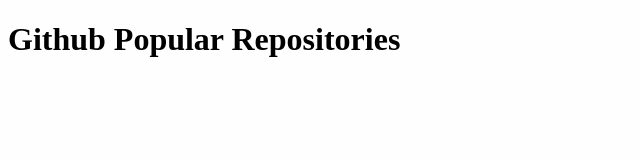
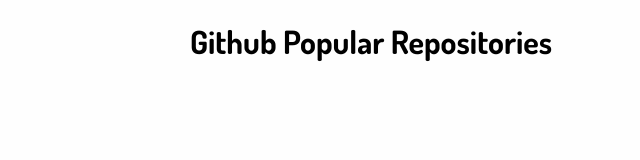
Before and after one commit to dilawerh/github-popular-repos, a React app: page / in a window 1280 px wide. Shown: the whole page, without its empty margins (0-640 px from the left). Built offline with nearby package versions, Linux system fonts and the light colour scheme.

Commit message:
setup: create components folder

```diff
--- /dev/null
+++ b/app/components/popular.js
@@ -0,0 +1,11 @@
+// Core Imports
+import React from 'react'
+import ReactDOM from 'react-dom'
+
+export default class Popular extends React.Component {
+    render(){
+        return(
+            <h1>Github Popular Repositories</h1>
+        )
+    }
+}
--- a/app/index.css
+++ b/app/index.css
@@ -1,3 +1,14 @@
 body {
     background-color: #fefefe;
+    padding: 0;
+    margin: 0;
 }
+
+.container {
+    max-width: 900px;
+    margin: 0 auto;
+}
+
+* {
+    font-family: 'Dosis', sans-serif;
+}
--- a/app/index.html
+++ b/app/index.html
@@ -4,6 +4,10 @@
 <head>
     <meta charset="UTF-8">
     <meta name="viewport" content="width=device-width, initial-scale=1.0">
+
+    <!-- Google Fonts | Dosis -->
+    <link href="https://fonts.googleapis.com/css?family=Dosis:400,700&display=swap" rel="stylesheet">
+
     <title>Github Popular Repos</title>
 </head>
 
--- a/app/index.js
+++ b/app/index.js
@@ -5,11 +5,13 @@
 // Style Imports
 import './index.css'
 
+import Popular from './components/popular'
+
 class App extends React.Component {
     render() {
         return (
             <div className="container">
-                <h1>Github Popular Repositories</h1>
+                <Popular />
             </div>
         )
     }
```
